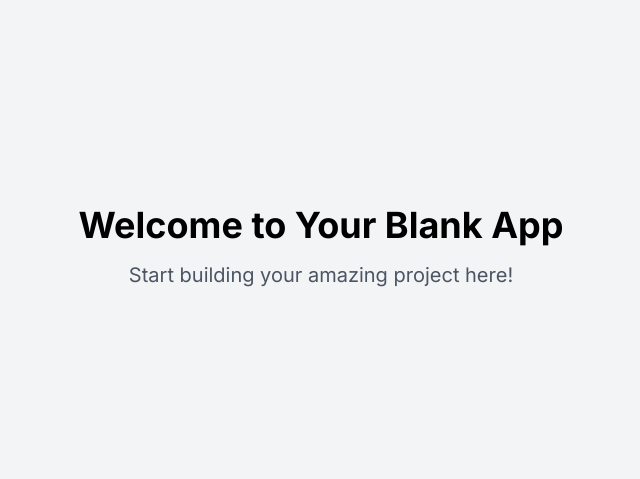
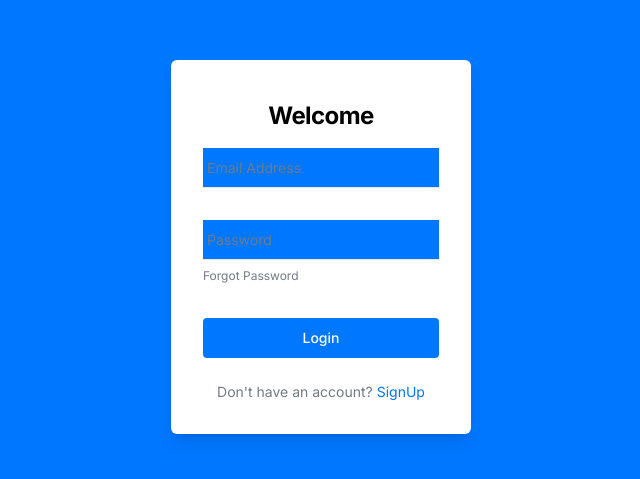
Before and after one commit to SadiqNaizam/mlo-a774-7365, a React (Vite) app: page / in a window 1280 px wide. Shown: the part 153-632 px from the top of the page, without its empty margins (319-959 px from the left). Built offline with nearby package versions, Linux system fonts and the light colour scheme.

Commit message:
Files generated: Index.tsx

```diff
--- a/src/pages/Index.tsx
+++ b/src/pages/Index.tsx
@@ -1,14 +1,18 @@
-// Update this page (the content is just a fallback if you fail to update the page)
+import React from 'react';
+import LoginCard from '../components/Login/LoginCard';
+import MainAppLayout from '../components/layout/MainAppLayout';
 
-const Index = () => {
+/**
+ * The main index page of the application, serving as the login page.
+ * This page utilizes the MainAppLayout to create a full-screen, centered
+ * container for the LoginCard component, providing a focused user experience.
+ */
+const IndexPage: React.FC = () => {
   return (
-    <div className="min-h-screen flex items-center justify-center bg-gray-100">
-      <div className="text-center">
-        <h1 className="text-4xl font-bold mb-4">Welcome to Your Blank App</h1>
-        <p className="text-xl text-gray-600">Start building your amazing project here!</p>
-      </div>
-    </div>
+    <MainAppLayout>
+      <LoginCard />
+    </MainAppLayout>
   );
 };
 
-export default Index;
+export default IndexPage;
```
